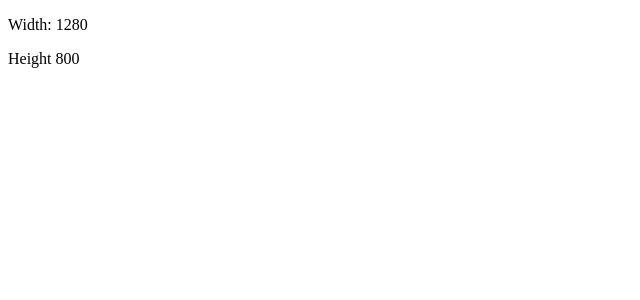
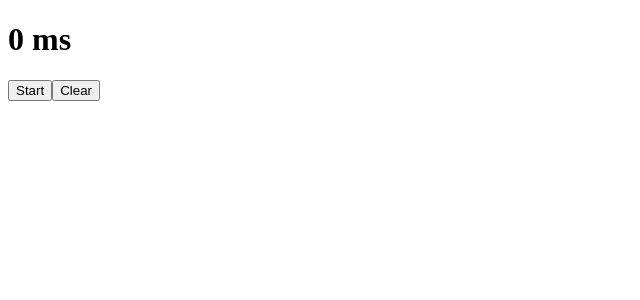
Before and after one commit to lucasfrosty/hooks-typescript-playground, a React (Create React App) app: page / in a window 1280 px wide. Shown: the top 300 px of the page, without its empty margins (0-640 px from the left). Built offline with nearby package versions, Linux system fonts and the light colour scheme.

Commit message:
adding stopwatch

```diff
--- a/src/App.tsx
+++ b/src/App.tsx
@@ -1,9 +1,9 @@
 import * as React from 'react';
 
-import {ResolutionTracker} from './components';
+import {Stopwatch} from './components';
 
 function App() {
-  return <ResolutionTracker />;
+  return <Stopwatch />;
 }
 
 export default App;
--- /dev/null
+++ b/src/components/Stopwatch/Stopwatch.tsx
@@ -0,0 +1,54 @@
+import * as React from 'react';
+
+
+interface Initial {
+  lapse: number;
+  running: boolean;
+}
+
+const initial: Initial = {
+  lapse: 0,
+  running: false,
+}
+
+function Stopwatch() {
+  const [lapse, setLapse] = React.useState<Initial['lapse']>(initial.lapse);
+  const [running, setRunning] = React.useState<Initial['running']>(initial.running);
+
+  const timerRef = React.useRef<any>(undefined);
+
+  React.useEffect(() => {
+    return () => clearInterval(timerRef.current)
+  }, [])
+
+  function run() {
+    if (running) {
+      clearInterval(timerRef.current);
+    } else {
+      const startTime = Date.now() - lapse;
+      timerRef.current = setInterval(() => {
+        setLapse(Date.now() - startTime);
+      }, 0);
+    }
+
+    setRunning(!running);
+  }
+
+  function clear() {
+    clearInterval(timerRef.current);
+    setLapse(initial.lapse);
+    setRunning(initial.running);
+  }
+
+  return (
+    <>
+      <h1>{lapse} ms</h1>
+      <div>
+        <button onClick={run}>{running ? 'Stop' : 'Start'}</button>
+        <button onClick={clear}>Clear</button>
+      </div>
+    </>
+  );
+}
+
+export default Stopwatch;
--- /dev/null
+++ b/src/components/Stopwatch/index.ts
@@ -0,0 +1 @@
+export {default} from './Stopwatch';
--- a/src/components/index.ts
+++ b/src/components/index.ts
@@ -2,3 +2,4 @@ export {default as TicTacToe} from './TicTacToe';
 export {default as TodoList} from './TodoList';
 export {default as GithubInfo} from './GithubInfo';
 export {default as ResolutionTracker} from './ResolutionTracker';
+export {default as Stopwatch} from './Stopwatch';
```
